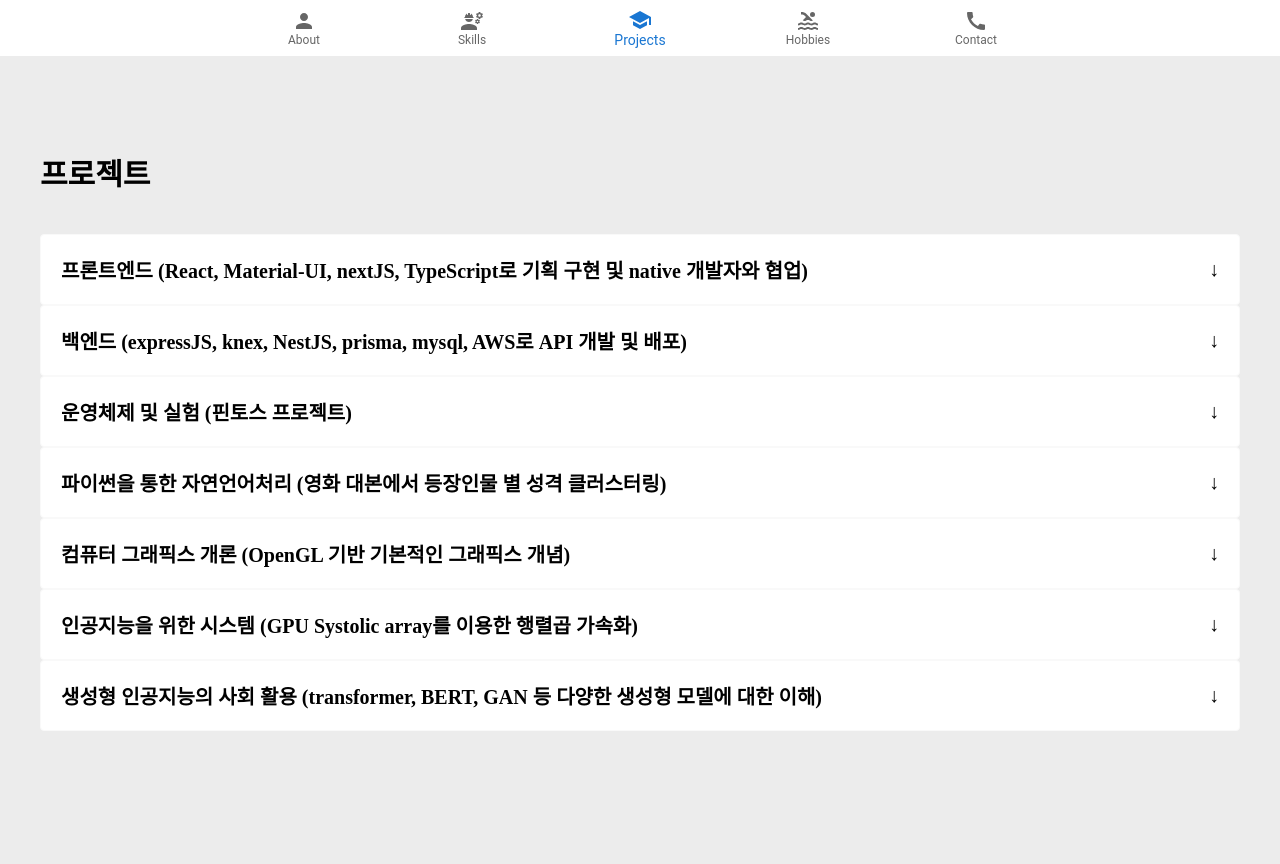
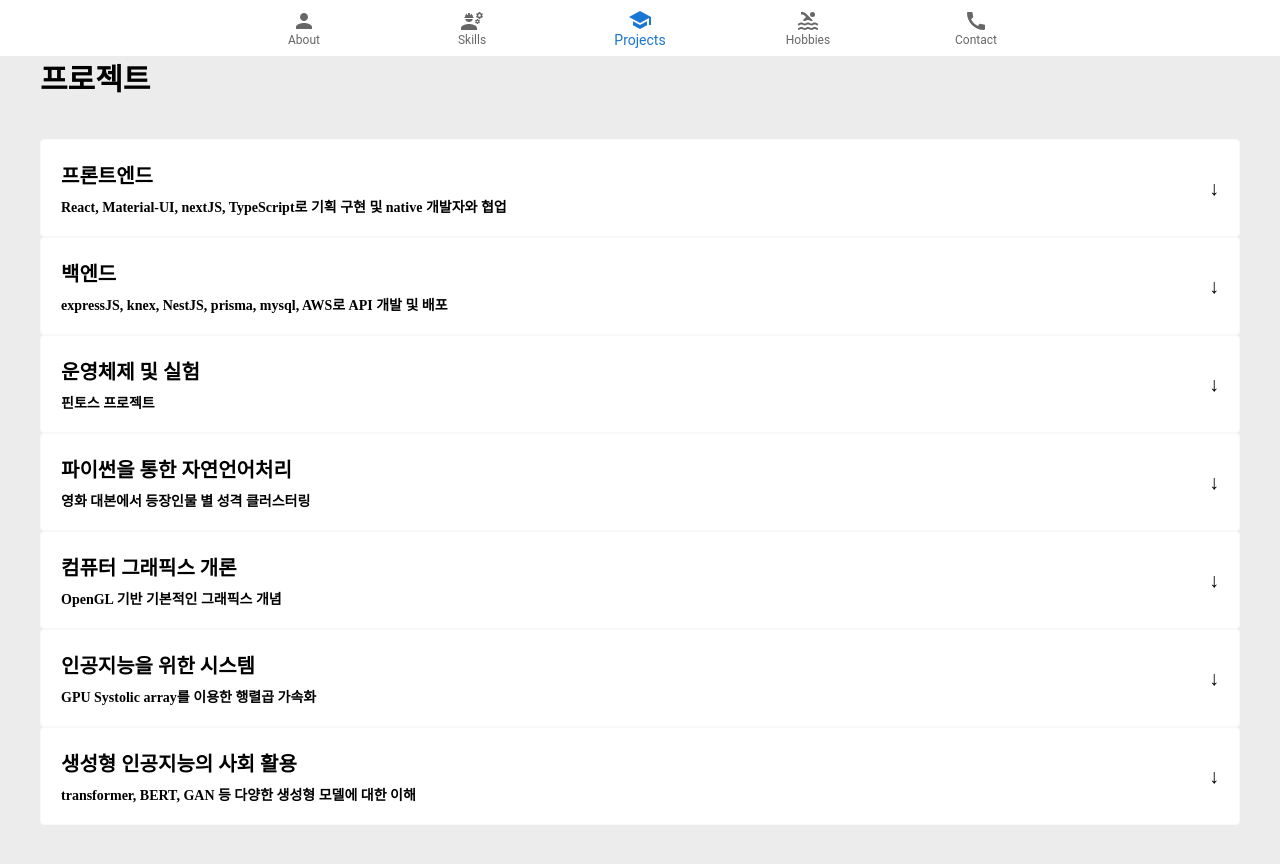
Before and after one commit to kaistlayner/kaistlayner.github.io, a Next.js app in the folder portfolio/: page /projects in a window 1280 px wide. Shown: the top 864 px of the page. Built offline with nearby package versions, Linux system fonts and the light colour scheme.

Commit message:
subtitle fix

```diff
--- a/portfolio/component/atoms/ListItems.tsx
+++ b/portfolio/component/atoms/ListItems.tsx
@@ -47,9 +47,12 @@ export default function ListItems({
             >
               <Box>
                 {title}
-                {subTitle && ` (${subTitle})`}
+                {subTitle && (
+                  <Box sx={{ mt: "0.5em", fontSize: "0.7em" }}>{subTitle}</Box>
+                )}
               </Box>
-              <Box>↓</Box>
+
+              <Box>{curIndex != idx ? "↓" : "↑"}</Box>
             </Box>
             <Box
               sx={mergeSx([
```
